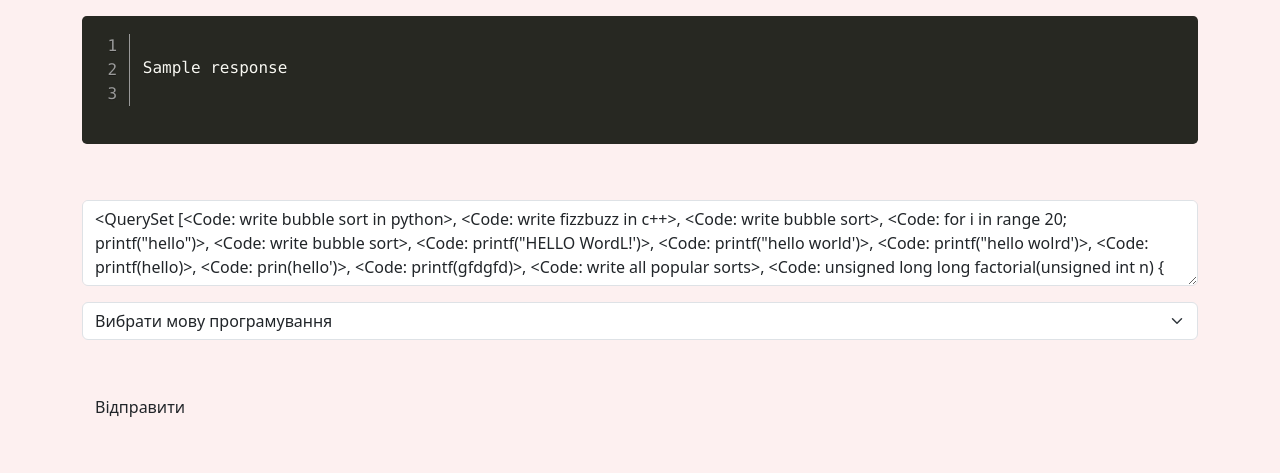
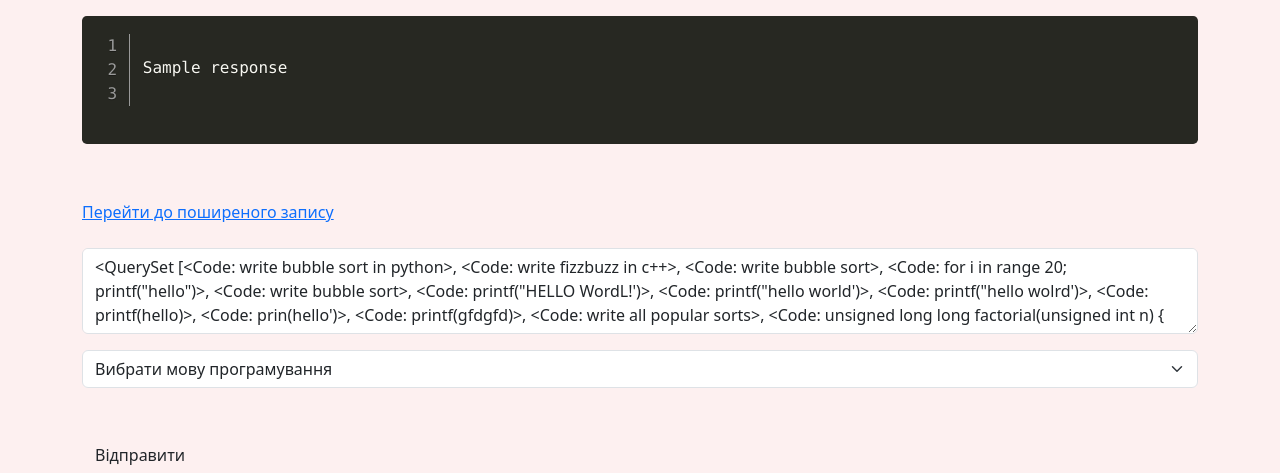
Before and after one commit to YuriiDorosh/Django-AI-site, a Django app: template website/templates/home.html in a window 1280 px wide. Shown: the part 160-633 px from the top of the page. Run offline with Django 4.2, Linux system fonts and the light colour scheme; a user stored in the database is signed in; data comes from the database, SQL or seed files in the repository; the template is opened without the code that fills it: values that come from a table or form of the project are taken from there, most other values are stand-ins (such as "Sample title", 1, 10 or a date in 2020); some libraries are stand-ins or nearby versions.

Commit message:
add link to share template

```diff
--- a/website/templates/explain.html
+++ b/website/templates/explain.html
@@ -11,6 +11,9 @@
 
 </code>
 </pre>
+<br/><br/>
+
+<a href="{{ share_url }}">Перейти до поширеного запису</a>
 <br/><br/>
 
 <form method=POST action="{% url 'explain' %}">
--- a/website/templates/home.html
+++ b/website/templates/home.html
@@ -11,6 +11,9 @@
 
 </code>
 </pre>
+<br/><br/>
+
+<a href="{{ share_url }}">Перейти до поширеного запису</a>
 <br/><br/>
 
 <form method=POST action="{% url 'home' %}">
--- a/website/templates/suggest.html
+++ b/website/templates/suggest.html
@@ -11,6 +11,9 @@
 
 </code>
 </pre>
+<br/><br/>
+
+<a href="{{ share_url }}">Перейти до поширеного запису</a>
 <br/><br/>
 
 <form method=POST action="{% url 'suggest' %}">
```
